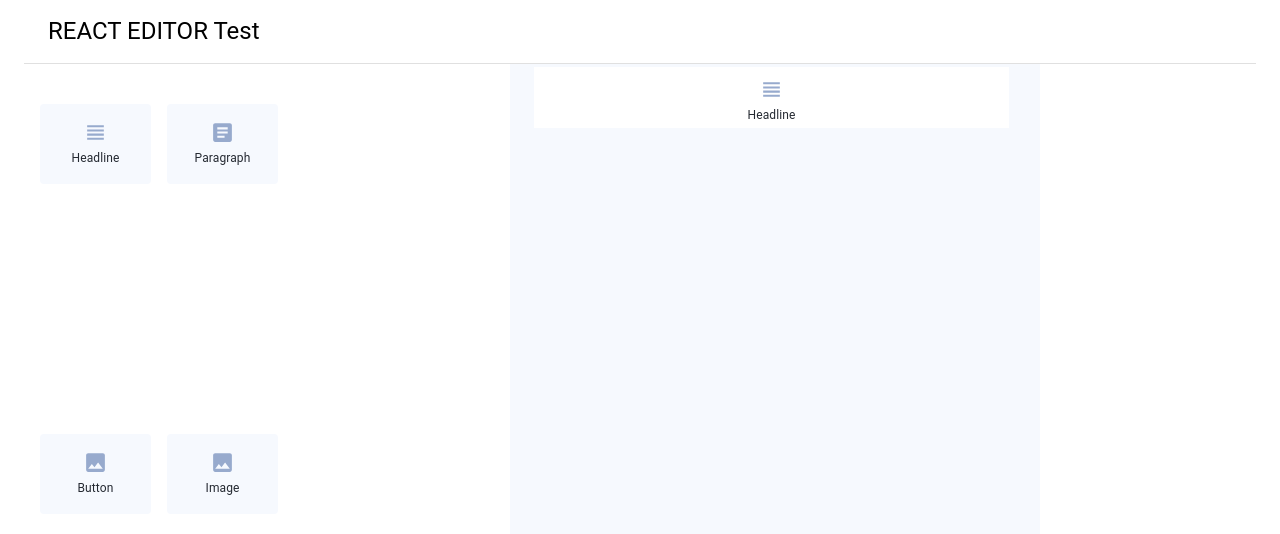
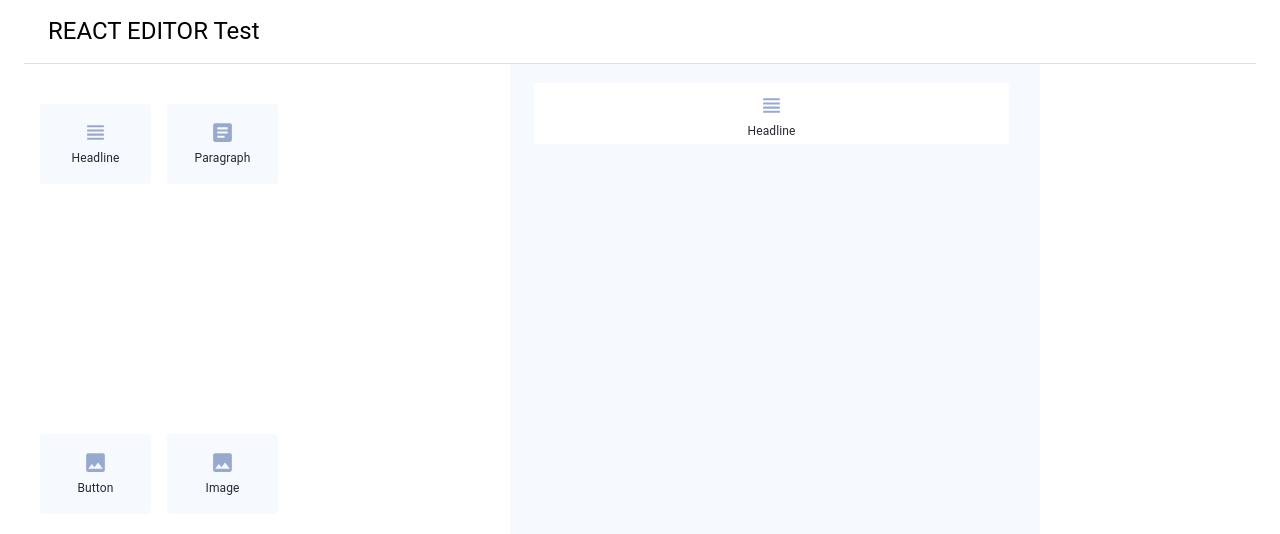
Before and after one commit to DmytroSerdiukov/react-editor, a React (Create React App) app: page / in a window 1280 px wide. Shown: the top 534 px of the page. Built offline with nearby package versions, Linux system fonts and the light colour scheme.

Commit message:
refactor: EditZone container styles

```diff
--- a/src/components/EditZone/index.tsx
+++ b/src/components/EditZone/index.tsx
@@ -4,7 +4,14 @@ import EditItem from "./EditItem";
 
 const EditZone: FC = (): JSX.Element => {
   return (
-    <Container sx={{ backgroundColor: "#F6F9FE", height: 700, width: 530 }}>
+    <Container
+      sx={{
+        backgroundColor: "#F6F9FE",
+        height: 700,
+        width: 530,
+        paddingTop: 2,
+      }}
+    >
       <EditItem title="Headline" />
     </Container>
   );
```
